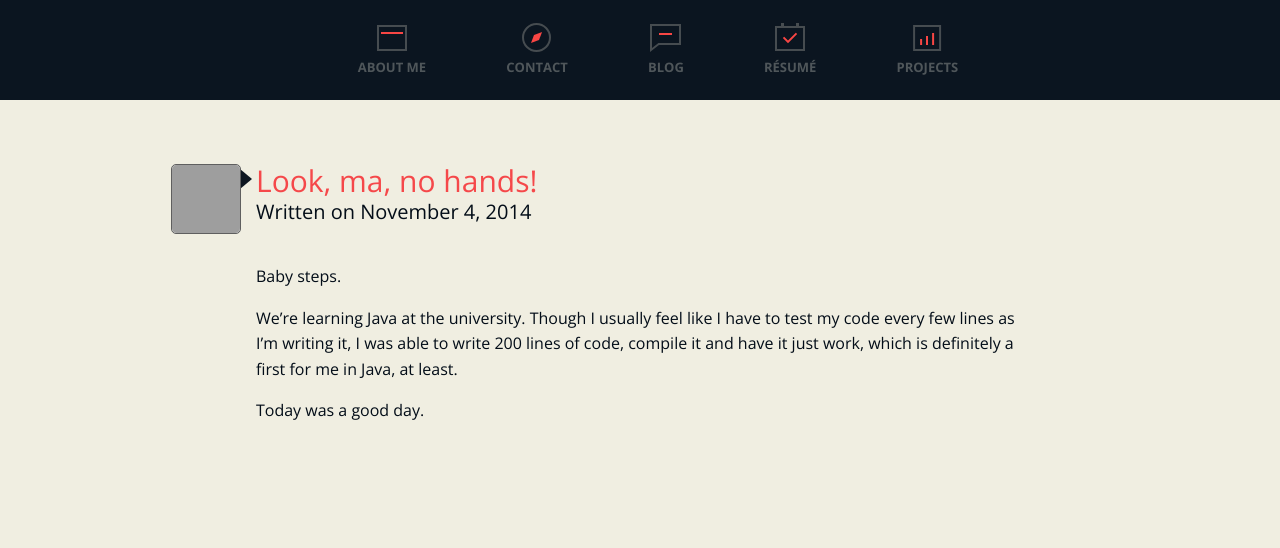
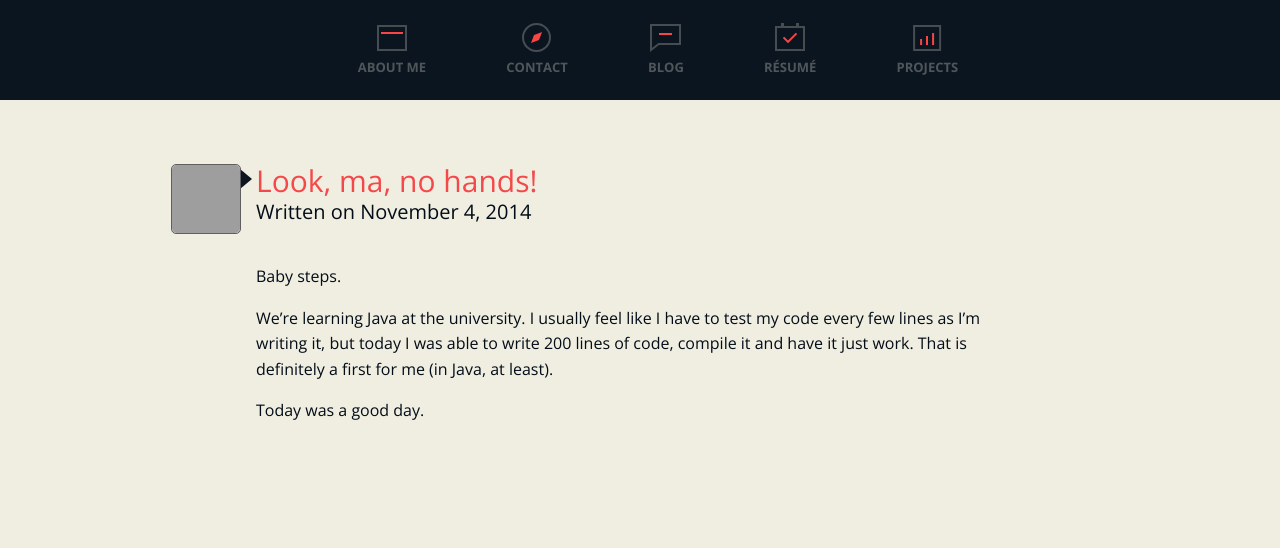
Before and after one commit to MaximeKjaer/kjaer.io, a Jekyll site: the page built from _posts/2014-11-04-Look-ma-no-hands.md, in a window 1280 px wide. Shown: the part 600-1148 px from the top of the page. Built offline with Jekyll 4.4.1, drawn with Linux system fonts in a browser that asks for light colours; comment, search, counter and statistics services are not loaded; grey boxes are pictures that could not be loaded.

Commit message:
Update 2014-11-04-Look-ma-no-hands.md

```diff
--- a/_posts/2014-11-04-Look-ma-no-hands.md
+++ b/_posts/2014-11-04-Look-ma-no-hands.md
@@ -5,6 +5,6 @@
 
 Baby steps.
 
-We're learning Java at the university.  Though I usually feel like I have to test my code every few lines as I'm writing it, I was able to write 200 lines of code, compile it and have it just *work*, which is definitely a first for me in Java, at least.
+We're learning Java at the university. I usually feel like I have to test my code every few lines as I'm writing it, but today I was able to write 200 lines of code, compile it and have it just *work*. That is definitely a first for me (in Java, at least).
 
 Today was a good day.
```
